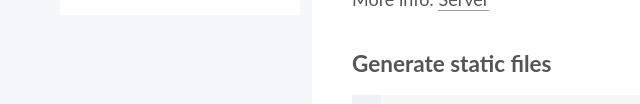
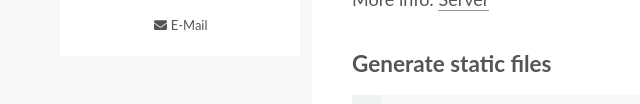
Before and after one commit to BurningLin/BurningLin.github.io, a plain HTML site: page 2022/12/30/hello-world/index.html in a window 1280 px wide. Both pictures are taken after a click on the item "Overview". Shown: the part 696-800 px from the top of the page, 0-640 px from the left. Drawn offline with Linux system fonts and the light colour scheme.

Commit message:
Site updated: 2022-12-30 22:34:11

```diff
--- a/2022/12/30/hello-world/index.html
+++ b/2022/12/30/hello-world/index.html
@@ -329,6 +329,11 @@
       </div>
   </nav>
 </div>
+  <div class="links-of-author motion-element">
+      <span class="links-of-author-item">
+        <a href="/linbolin0221@foxmail.com" title="E-Mail → linbolin0221@foxmail.com"><i class="fa fa-envelope fa-fw"></i>E-Mail</a>
+      </span>
+  </div>
 
 
 
```
Also changed, not shown: 2022/12/30/linux学习笔记/index.html (+5 -0 lines), archives/2022/12/index.html (+5 -0 lines), archives/2022/index.html (+5 -0 lines), archives/index.html (+5 -0 lines), index.html (+5 -0 lines).
